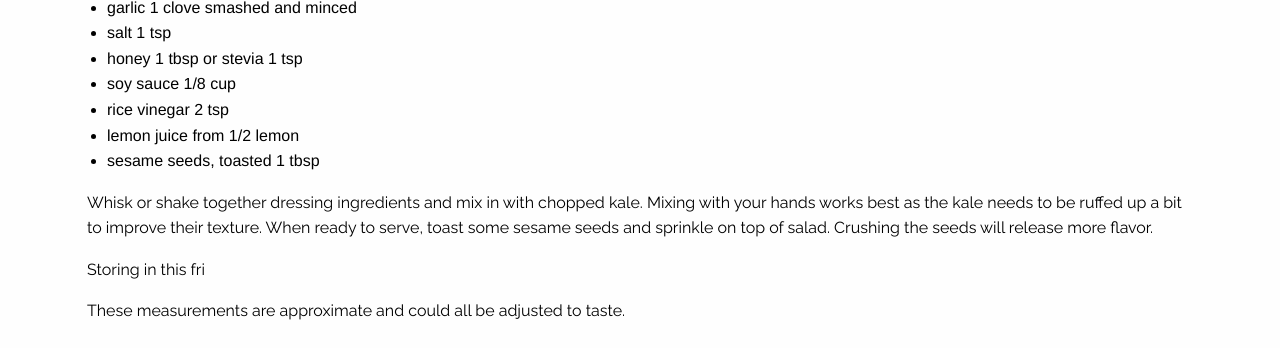
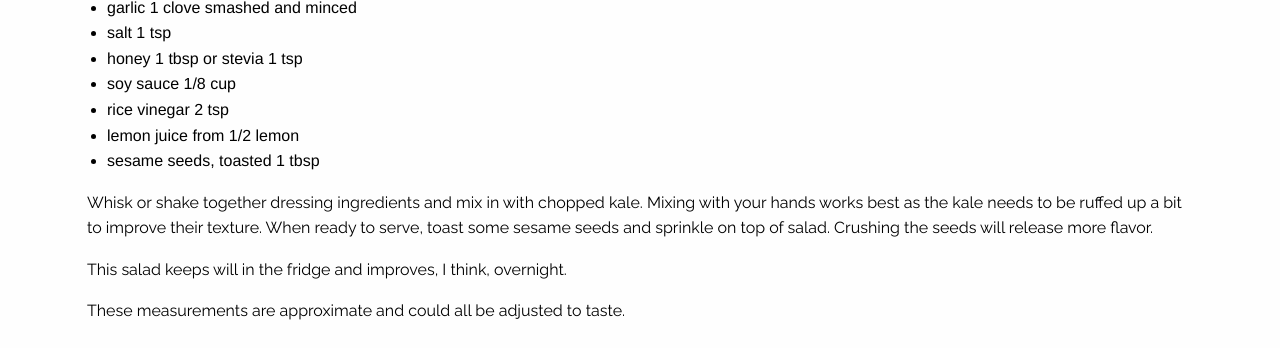
Before and after one commit to danbraun/danbraun.me, a Jekyll site: the page built from _posts/2018-06-13-kale-salad.md, in a window 1280 px wide and 900 px high, scrolled down 3870 px, cut to the strip 0-348 px from the top of the window. Built offline with Jekyll 4.4.1, drawn with Linux system fonts in a browser that asks for light colours; a script that is not in the unit is left out.

Commit message:
Uploaded by https://stackedit.io/

```diff
--- a/_posts/2018-06-13-kale-salad.md
+++ b/_posts/2018-06-13-kale-salad.md
@@ -48,11 +48,11 @@ Ingredients:
 
 Whisk or shake together dressing ingredients and mix in with chopped kale. Mixing with your hands works best as the kale needs to be ruffed up a bit to improve their texture. When ready to serve, toast some sesame seeds and sprinkle on top of salad. Crushing the seeds will release more flavor.
 
-Storing in this fri
+This salad keeps will in the fridge and improves, I think, overnight.
 
 These measurements are approximate and could all be adjusted to taste.
 
 <!--stackedit_data:
-eyJoaXN0b3J5IjpbMjEzNzAwNjQ1OCwtMTA2MjY4NTc1MiwyMD
-A1NDg5NjcyLDE4MjY5MDE2OTEsMTc3MDYwNTA0NF19
+eyJoaXN0b3J5IjpbLTEyMTg5Mjk2MzksLTEwNjI2ODU3NTIsMj
+AwNTQ4OTY3MiwxODI2OTAxNjkxLDE3NzA2MDUwNDRdfQ==
 -->
```
